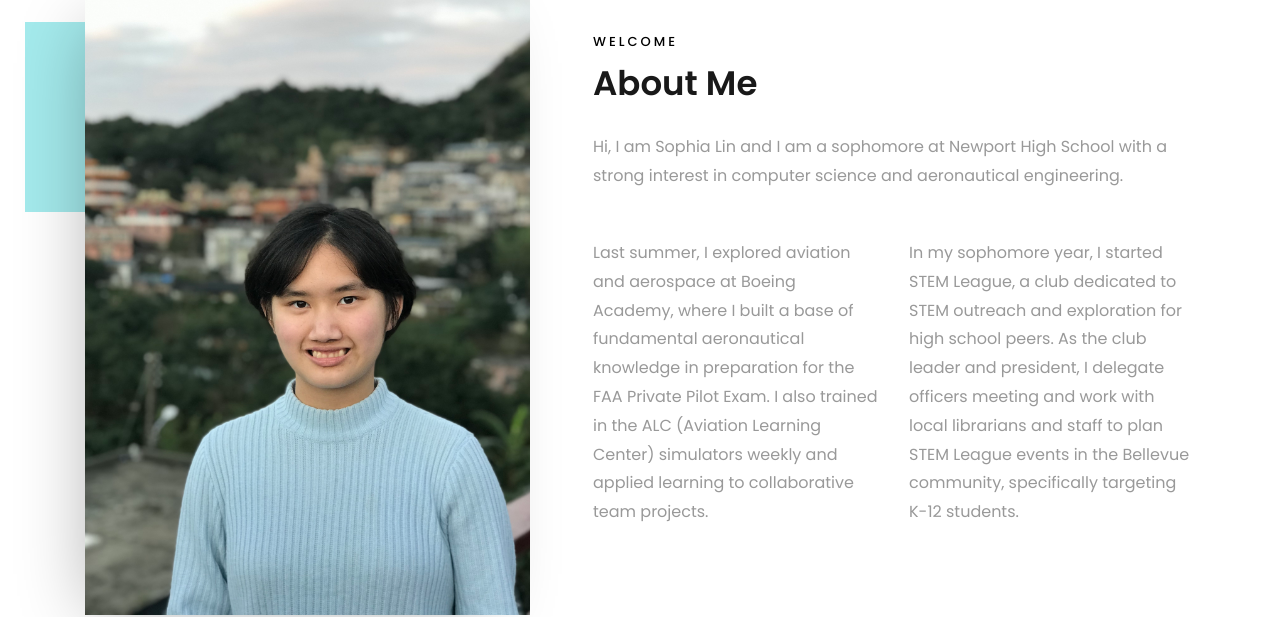
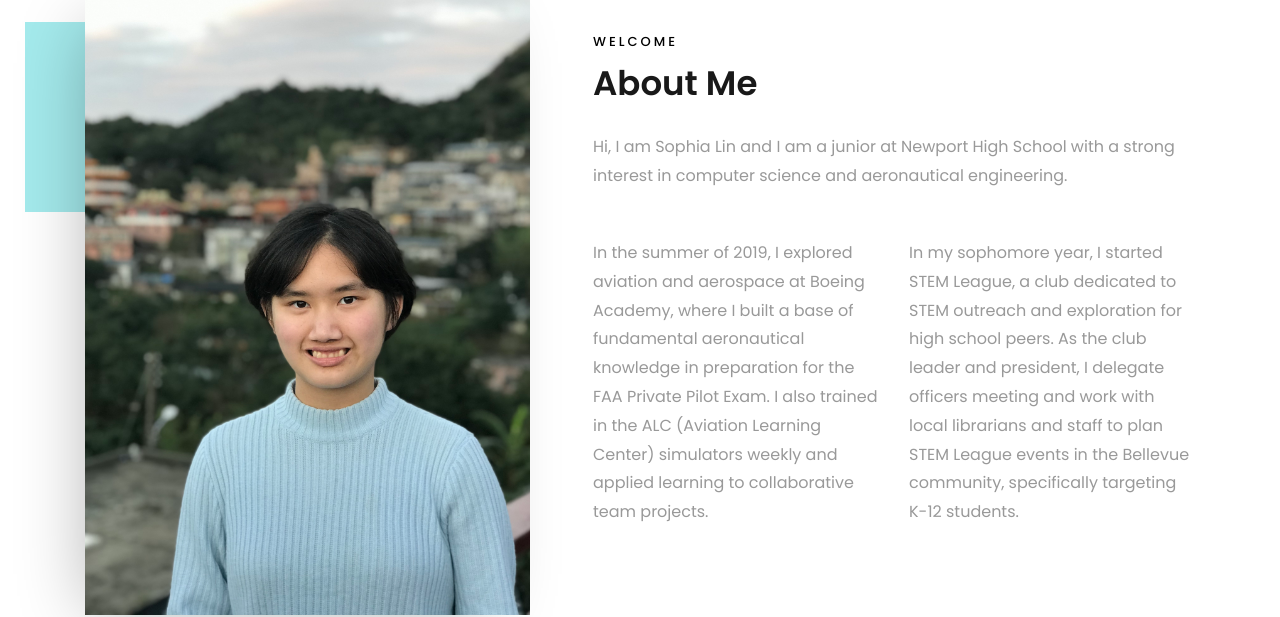
Before and after one commit to sophialin7/website, a plain HTML site: page index.html in a window 1280 px wide. Shown: the part 880-1497 px from the top of the page. Drawn offline with Linux system fonts and the light colour scheme; files whose address does not match are found by name.

Commit message:
Update index.html

```diff
--- a/index.html
+++ b/index.html
@@ -75,7 +75,7 @@
 		          <div class="col-md-12 heading-section ftco-animate">
 		          	<span class="subheading">Welcome</span>
 		            <h2 class="mb-4" style="font-size: 34px; text-transform: capitalize;">About Me</h2>
-		            <p>Hi, I am Sophia Lin and I am a sophomore at Newport High School with a strong interest in computer science and aeronautical engineering.
+		            <p>Hi, I am Sophia Lin and I am a junior at Newport High School with a strong interest in computer science and aeronautical engineering.
 
 					</p>
 		          </div>
@@ -85,7 +85,7 @@
 		        		<div class="media block-6 services d-block ftco-animate">
 		              <div class="media-body">
 		                <h3 class="heading mb-3"></h3>
-		                <p>Last summer, I explored aviation and aerospace at Boeing Academy, where I built
+		                <p>In the summer of 2019, I explored aviation and aerospace at Boeing Academy, where I built
 							a base of fundamental aeronautical knowledge in preparation for the FAA Private
 							Pilot Exam. I also trained in the ALC (Aviation Learning Center) simulators weekly and
 							applied learning to collaborative team projects.</p>
```
